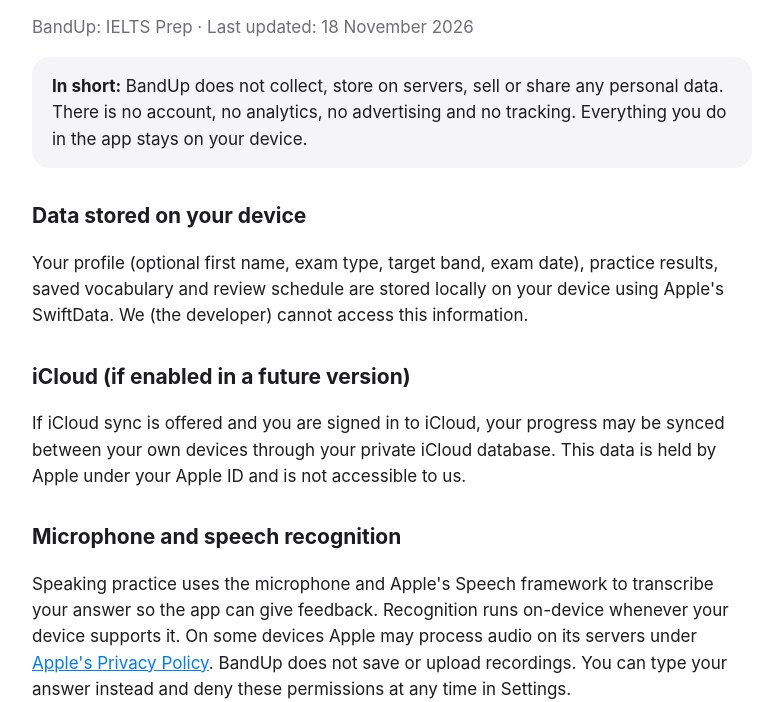
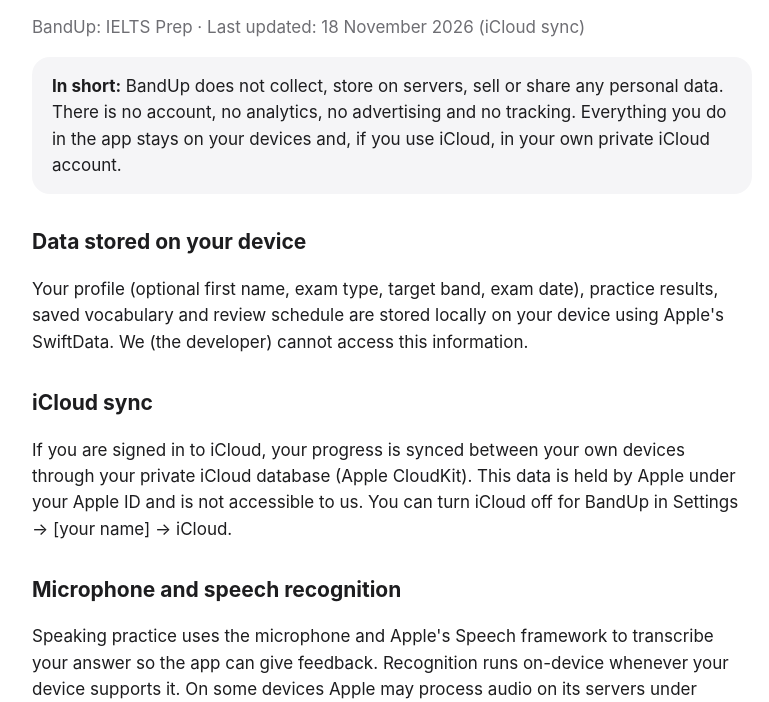
Before and after one commit to ismayil-sultanli/bandup, a plain HTML site: page privacy.html in a window 1280 px wide. Shown: the part 96-798 px from the top of the page, without its empty margins (248-1017 px from the left). Drawn offline with Linux system fonts and the light colour scheme.

Commit message:
Privacy policy: describe iCloud sync
Co-Authored-By: Claude Opus 5.5 <noreply@anthropic.com>

```diff
--- a/privacy.html
+++ b/privacy.html
@@ -16,15 +16,15 @@
 </head>
 <body><main>
 <h1>Privacy Policy</h1>
-<p class="muted">BandUp: IELTS Prep · Last updated: 18 November 2026</p>
+<p class="muted">BandUp: IELTS Prep · Last updated: 18 November 2026 (iCloud sync)</p>
 
-<div class="card"><strong>In short:</strong> BandUp does not collect, store on servers, sell or share any personal data. There is no account, no analytics, no advertising and no tracking. Everything you do in the app stays on your device.</div>
+<div class="card"><strong>In short:</strong> BandUp does not collect, store on servers, sell or share any personal data. There is no account, no analytics, no advertising and no tracking. Everything you do in the app stays on your devices and, if you use iCloud, in your own private iCloud account.</div>
 
 <h2>Data stored on your device</h2>
 <p>Your profile (optional first name, exam type, target band, exam date), practice results, saved vocabulary and review schedule are stored locally on your device using Apple's SwiftData. We (the developer) cannot access this information.</p>
 
-<h2>iCloud (if enabled in a future version)</h2>
-<p>If iCloud sync is offered and you are signed in to iCloud, your progress may be synced between your own devices through your private iCloud database. This data is held by Apple under your Apple ID and is not accessible to us.</p>
+<h2>iCloud sync</h2>
+<p>If you are signed in to iCloud, your progress is synced between your own devices through your private iCloud database (Apple CloudKit). This data is held by Apple under your Apple ID and is not accessible to us. You can turn iCloud off for BandUp in Settings → [your name] → iCloud.</p>
 
 <h2>Microphone and speech recognition</h2>
 <p>Speaking practice uses the microphone and Apple's Speech framework to transcribe your answer so the app can give feedback. Recognition runs on-device whenever your device supports it. On some devices Apple may process audio on its servers under <a href="https://www.apple.com/legal/privacy/">Apple's Privacy Policy</a>. BandUp does not save or upload recordings. You can type your answer instead and deny these permissions at any time in Settings.</p>
```
